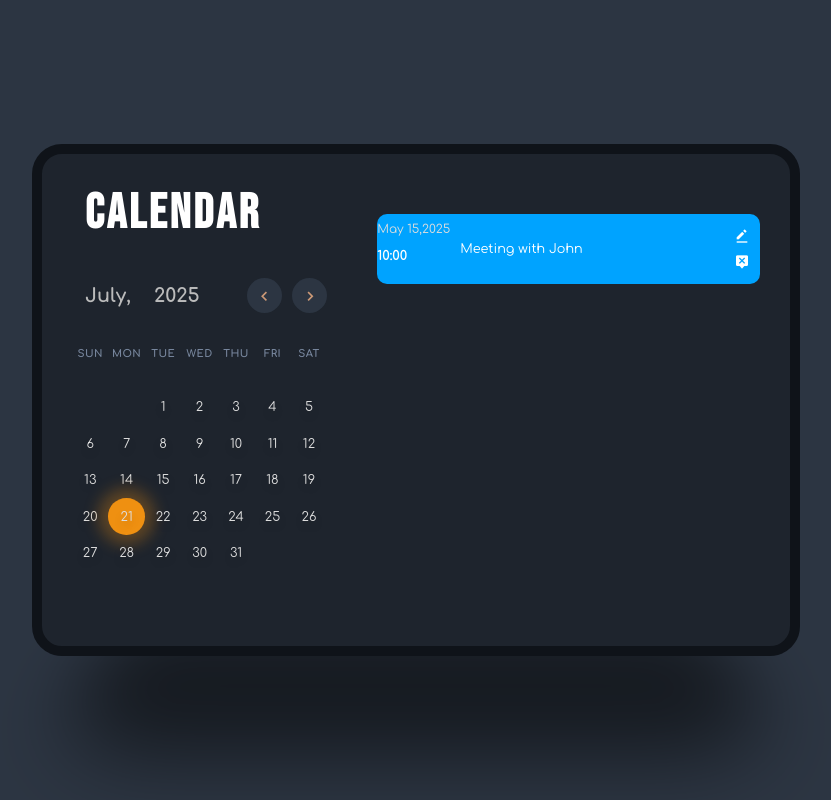
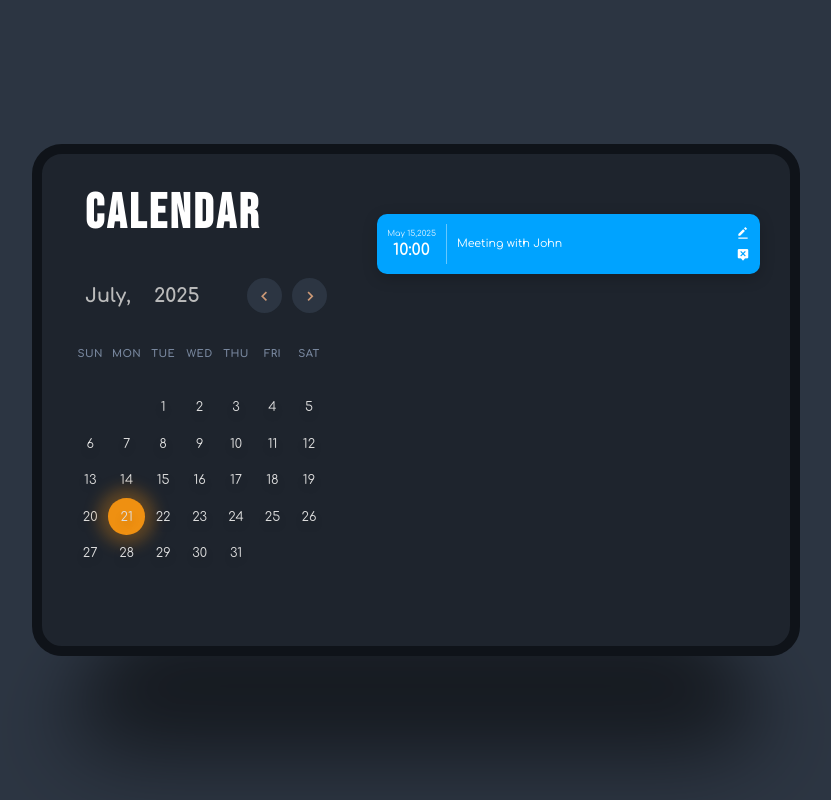
Before and after one commit to KIRTISENGAR95/FLAM, a React (Vite) app in the folder FLAM/: page / in a window 1280 px wide. Shown: the whole page, without its empty margins (224-1055 px from the left). Built offline with nearby package versions, Linux system fonts and the light colour scheme.

Commit message:
fixing the css of event block

```diff
--- a/FLAM/src/Components/CalendarApp.css
+++ b/FLAM/src/Components/CalendarApp.css
@@ -239,59 +239,71 @@
     transform: translateY(0.1rem);
 }
 
-.event{
-    width:100%;
-    height:7rem;
-    background-color:#00a3ff ;
-    padding:1.5rem 0;
+.event {
+    width: 100%;
+    min-height: 6rem;
+    background-color: #00a3ff;
+    padding: 1rem;
     border-radius: 1rem;
     display: flex;
     align-items: center;
-    margin-bottom: 2rem;
+    margin-bottom: 1.5rem;
     position: relative;
+    box-shadow: 0 4px 15px rgba(0, 0, 0, 0.2);
+    color: #fff;
 }
 
-.event-date-wrapper{
+.event-data-wrapper {
     display: flex;
     flex-direction: column;
     align-items: center;
-    width:25%;
-    border-right: .1rem solid rgba(255,255,255,0.5);
+    justify-content: center;
+    max-width: 110px;
+    border-right: 1.5px solid rgba(255, 255, 255, 0.4);
+    padding-right: 1rem;
+    margin-right: 1rem;
+    align-self: stretch;
 }
 
-.event-date{
-    font-size: clamp(1rem,1cqi,1.2rem);
-    color:#ddd;
+.event-date {
+    font-size: 0.8rem;
+    color: rgba(255, 255, 255, 0.85);
+    margin-bottom: 0.25rem;
 }
 
-.event-time{
-    font-size: clamp(1.3rem,1cqi,1.6rem);
-    line-height: 4rem;
+.event-time {
+    font-size: 1.6rem;
+    line-height: 1.8rem;
     font-weight: bold;
     color: #fff;
 }
 
-.event-text{
-    font-size: clamp(1.2rem,1cqi,1.4rem);
-    line-height: 2rem;
+.event-text {
+    flex-grow: 1;
+    font-size: 1.1rem;
+    line-height: 1.4rem;
     color: #fff;
-    width:75%;
-    padding:0 3rem 0 1rem;
-    overflow-wrap:break-word ;
+    padding-right: 3.5rem;
+    overflow-wrap: break-word;
 }
 
-.event-buttons{
+.event-buttons {
     position: absolute;
-    top:50%;
+    top: 50%;
     transform: translateY(-50%);
-    right:1rem;
-    display:flex;
-    flex-direction:column;
-    row-gap: 1rem;
+    right: 1rem;
+    display: flex;
+    flex-direction: column;
+    row-gap: 0.8rem;
 }
 
-.event-buttons i{
-    font-size:1.6rem;
-    color:#fff;
-    cursor:pointer;
+.event-buttons i {
+    font-size: 1.4rem;
+    color: #fff;
+    cursor: pointer;
+    transition: opacity 0.2s ease;
 }
+
+.event-buttons i:hover {
+    opacity: 0.8;
+}
--- a/FLAM/src/Components/CalendarApp.jsx
+++ b/FLAM/src/Components/CalendarApp.jsx
@@ -23,6 +23,9 @@ const CalendarApp = () => {
     const [currentYear,setCurrentYear] = useState(currentDate.getFullYear())
     const [selectedDate,setSelectedDate] = useState(currentDate)
     const [showEventPopup,setShowEventPopup] = useState(false)
+    const [events,setEvents] = useState([])
+    const [eventTime, setEventTime] = useState({hours : '00',minutes:"00"})
+    // const [eventText,setEventText] =
 
     const daysInMonth = new Date(currentYear, currentMonth +1, 0).getDate()
     const firstDayOfMonth = new Date(currentYear,currentMonth,1).getDay()
```
